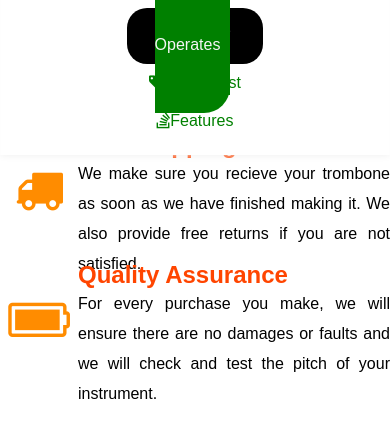
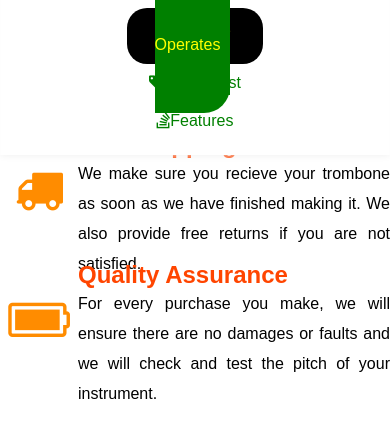
Before and after one commit to hungphan94/mockCamp, a plain HTML site: page campfree/project01/landing.html in a window 390 px wide. In both pictures the pointer is over the link "How It Operates". Shown: the part 250-688 px from the top of the page. Drawn offline with Linux system fonts and the light colour scheme.

Commit message:
update landing.css

```diff
--- a/campfree/project01/css/landing.css
+++ b/campfree/project01/css/landing.css
@@ -277,11 +277,10 @@ input[type="submit"]:hover{
     background-color: black;
     width: 100%;
     border-radius: 20px;
-    color:whitesmoke;
   }
 
   nav ul li a:hover{
-    color:whitesmoke;
+    color:yellow;
   }
 
   .logo{
```
